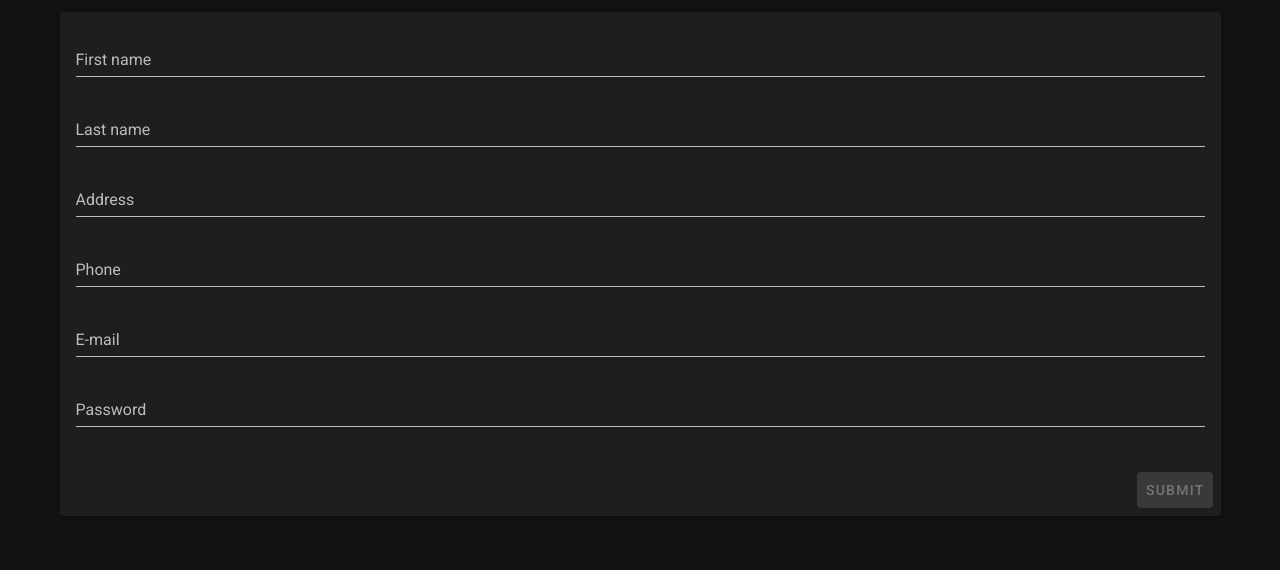
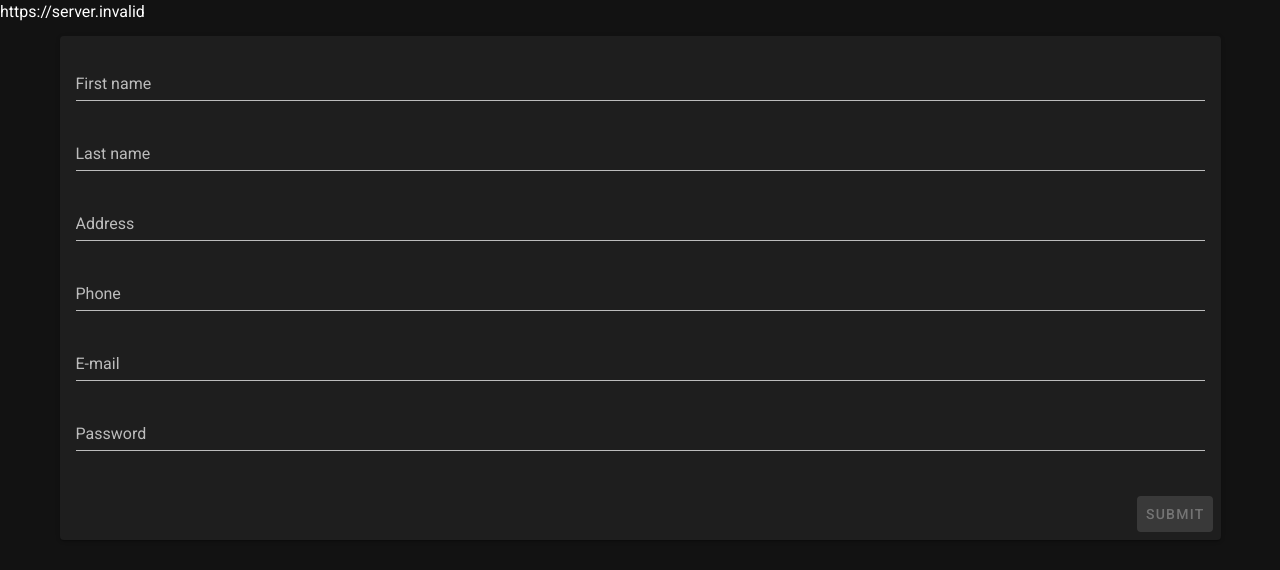
Before and after one commit to faizanbardai/redi_banking_front_end, a Vue app: page / in a window 1280 px wide. Shown: the top 570 px of the page. Built offline with nearby package versions, Linux system fonts and the light colour scheme; no server answers.

Commit message:
test back end url

```diff
--- a/src/views/RegisterUser.vue
+++ b/src/views/RegisterUser.vue
@@ -1,5 +1,6 @@
 <template>
     <v-form v-model="valid">
+        {{ api }}
         <v-container>
             <v-card>
                 <v-card-text>
@@ -31,9 +32,11 @@
 </template>
 <script>
 import { registerCustomer } from '../services/customer';
+
 export default {
     data() {
         return {
+            api: process.env.VUE_APP_BACK_END_URL,
             valid: false,
             firstName: '',
             firstNameRules: [(v) => !!v || 'Name is required'],
```
